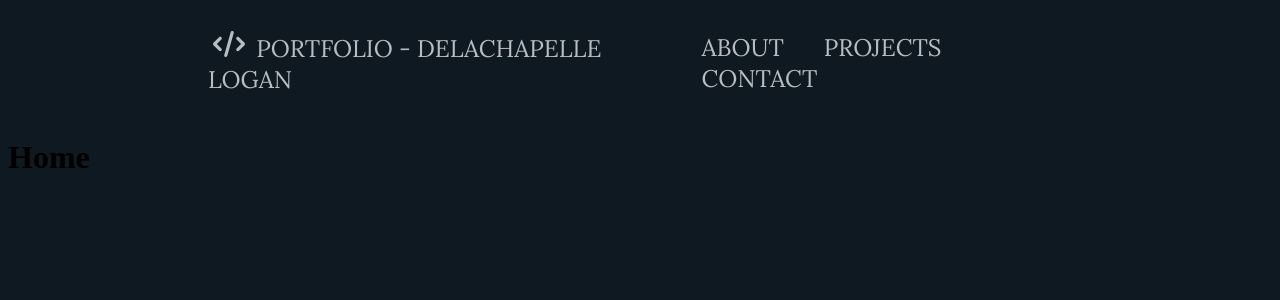
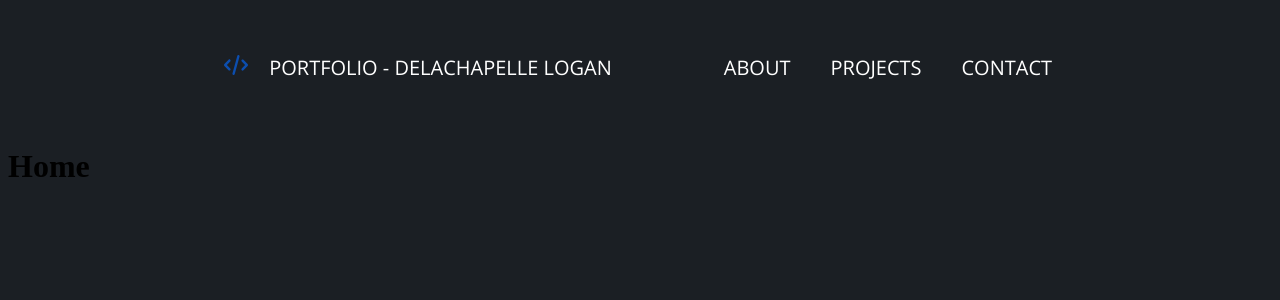
Before and after one commit to Logan-dlp/Portfolio, a Vue app: page / in a window 1280 px wide. Shown: the top 300 px of the page. Built offline with nearby package versions, Linux system fonts and the light colour scheme.

Commit message:
Change graphic

```diff
--- a/src/App.vue
+++ b/src/App.vue
@@ -31,7 +31,7 @@
 
 <template>
      <nav class="navbar">
-          <a href="#/"><img src="../public/logo.svg" alt="" class="logo"> portfolio - delachapelle logan</a>
+          <a href="#/"> <img src="../public/logo.svg" alt="" class="logo"> portfolio - delachapelle logan</a>
           <ul class="nav-links">
                <li><a href="#/about">about</a></li>
                <li><a href="#/projects">projects</a></li>
--- a/src/assets/App.css
+++ b/src/assets/App.css
@@ -1,26 +1,26 @@
-@import url('https://fonts.googleapis.com/css2?family=Lora:ital,wght@0,400..700;1,400..700&display=swap');
+@import url('https://fonts.googleapis.com/css2?family=Lora:ital,wght@0,400..700;1,400..700&family=Open+Sans:ital,wght@0,300..800;1,300..800&display=swap');
 
 * {
-    background-color: #0f1921;
+    background-color: #1b1f24;
 }
 
 .logo {
-    width: 4vh;
-    padding: 0 5px;
+    width: 3vh;
+    padding: 0 2vh;
 }
 
 .navbar {
-    font-family: "Lora", serif;
+    font-family: "Open Sans", serif;
     text-transform: uppercase;
-    font-size: 3vh;
+    font-size: 2.5vh;
     display: flex;
     justify-content: space-between;
     align-items: center;
-    padding: 0 25vh;
+    padding: 2vw 25vh;
 }
 
 .navbar a {
-    color: #b7bdc1;
+    color: #fff;
     text-decoration: none;
     display: inline-block;
     position: relative;
```
Also changed, not shown: public/logo.svg.
